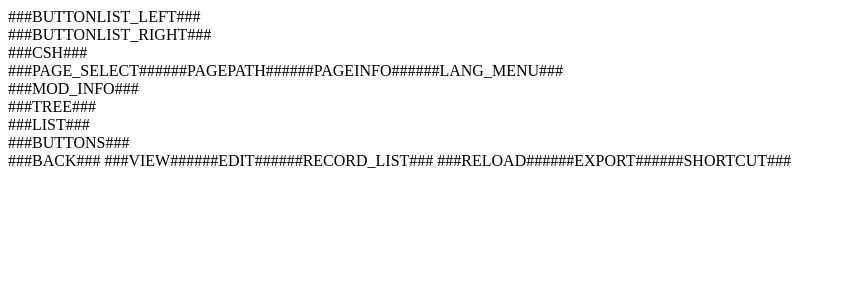
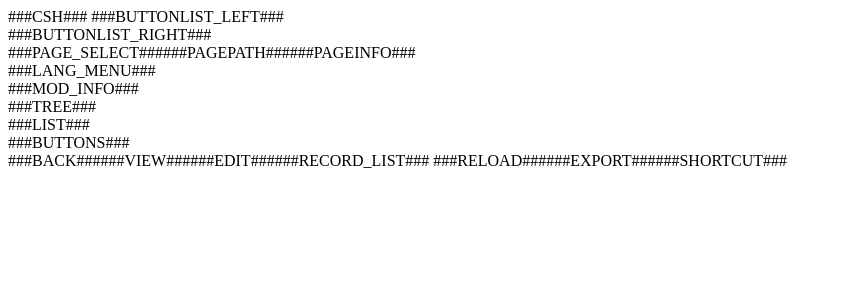
Before and after one commit to rupertgermann/tt_news, a PHP site: page /mod_ttnews_admin.html in a window 1280 px wide. Shown: the top 300 px of the page, without its empty margins (0-846 px from the left). Run offline with PHP 8.4, Linux system fonts and the light colour scheme.

Commit message:
bugfix: fixed doc header buttons layout in newsadmin module

```diff
--- a/mod1/mod_ttnews_admin.html
+++ b/mod1/mod_ttnews_admin.html
@@ -1,16 +1,13 @@
 <!-- ###FULLDOC### begin -->
 <div class="typo3-fullDoc">
 	<div id="typo3-docheader">
-		<div id="typo3-docheader-row1">
-			<div class="buttonsleft">###BUTTONLIST_LEFT###</div>
-			<div class="buttonsright">###BUTTONLIST_RIGHT###</div>
+		<div class="typo3-docheader-functions">
+			<div class="left">###CSH### ###BUTTONLIST_LEFT###</div>
+			<div class="right">###BUTTONLIST_RIGHT###</div>
 		</div>
-		<div id="typo3-docheader-row2">
-			<div class="docheader-row2-left">
-				<div class="docheader-csh">###CSH###</div>
-				<div style="white-space:nowrap;float:left;">###PAGE_SELECT######PAGEPATH######PAGEINFO###</div>
-			</div>
-			<div class="docheader-row2-right">###LANG_MENU###</div>
+		<div class="typo3-docheader-buttons">
+			<div class="left">###PAGE_SELECT######PAGEPATH######PAGEINFO###</div>
+			<div class="right">###LANG_MENU###</div>
 		</div>
 	</div>
 	<!-- Content of module, for instance listing, info or editing -->
@@ -30,8 +27,7 @@
 <!-- ###BUTTON_GROUP_WRAP### -->
 
 <!-- ###BUTTON_GROUPS_LEFT### -->
-<!-- ###BUTTON_GROUP1### -->###BACK###<!-- ###BUTTON_GROUP1### -->
-<!-- ###BUTTON_GROUP3### -->###VIEW######EDIT######RECORD_LIST###<!-- ###BUTTON_GROUP3### -->
+<!-- ###BUTTON_GROUP3### -->###BACK######VIEW######EDIT######RECORD_LIST###<!-- ###BUTTON_GROUP3### -->
 <!-- ###BUTTON_GROUPS_LEFT### -->
 
 <!-- ###BUTTON_GROUPS_RIGHT### -->
```
Also changed, not shown: mod1/index.php (+9 -5 lines).
